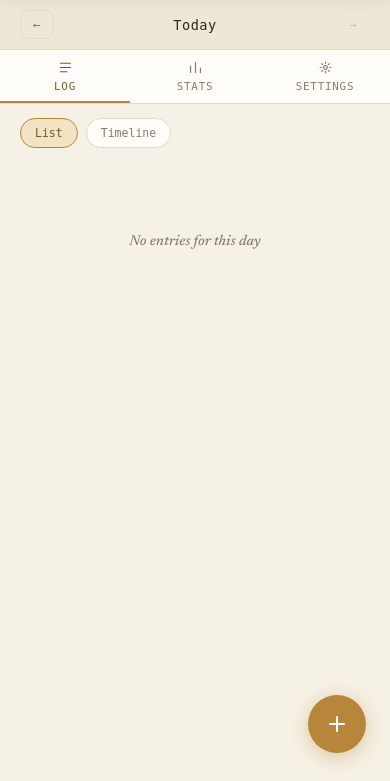
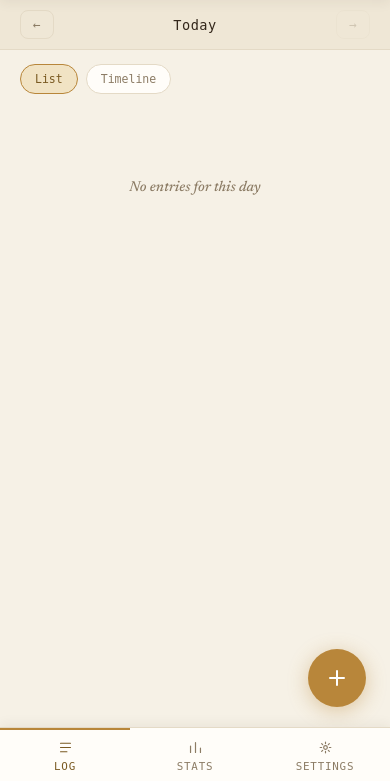
Before and after one commit to kelvan/infabula, a FastAPI app: page / in a window 390 px wide. Shown: the part 63-844 px from the top of the page. Run offline with FastAPI, Linux system fonts and the light colour scheme; data comes from the database, SQL or seed files in the repository; data that the repository does not hold is empty.

Commit message:
move the tab bar to the bottom of the screen
The app is used one-handed while holding a baby, and the tabs sat at
the very top — the hardest place on a phone to reach with a thumb.

```diff
--- a/static/style.css
+++ b/static/style.css
@@ -101,8 +101,15 @@ header .logo-svg { height: 38px; width: auto; }
 /* ── Tab bar ── */
 .tab-bar {
   display: flex;
-  border-bottom: 1.5px solid var(--border);
+  border-top: 1.5px solid var(--border);
   background: var(--surface);
+  position: fixed;
+  left: 0;
+  right: 0;
+  bottom: 0;
+  z-index: 200;
+  padding-bottom: env(safe-area-inset-bottom, 0px);
+  box-shadow: 0 -2px 12px rgba(58,46,34,0.07);
 }
 .tab-btn {
   flex: 1;
@@ -115,15 +122,15 @@ header .logo-svg { height: 38px; width: auto; }
   gap: 4px;
   color: var(--ink2);
   cursor: pointer;
-  border-bottom: 2.5px solid transparent;
+  border-top: 2.5px solid transparent;
   transition: all 0.15s;
 }
 .tab-btn .tab-ic { width: 17px; height: 17px; stroke: currentColor; fill: none; stroke-width: 1.7; stroke-linecap: round; stroke-linejoin: round; }
 .tab-btn .tab-lbl { font-family: ui-monospace, 'Cascadia Code', 'Source Code Pro', monospace; font-size: 0.68rem; text-transform: uppercase; letter-spacing: 0.07em; }
-.tab-btn.active { color: var(--accent-ink); border-bottom-color: var(--accent); }
+.tab-btn.active { color: var(--accent-ink); border-top-color: var(--accent); }
 
 /* ── Main layout ── */
-.main { max-width: 700px; margin: 0 auto; padding: 0 0 100px; }
+.main { max-width: 700px; margin: 0 auto; padding: 0 0 calc(150px + env(safe-area-inset-bottom, 0px)); }
 .tab-page { display: none; }
 .tab-page.active { display: block; }
 
@@ -379,7 +386,7 @@ header .logo-svg { height: 38px; width: auto; }
 /* ── FAB ── */
 .fab {
   position: fixed;
-  bottom: 28px;
+  bottom: calc(74px + env(safe-area-inset-bottom, 0px));
   right: 24px;
   width: 58px;
   height: 58px;
@@ -501,7 +508,7 @@ header .logo-svg { height: 38px; width: auto; }
 /* Toast */
 .toast {
   position: fixed;
-  bottom: 100px;
+  bottom: calc(146px + env(safe-area-inset-bottom, 0px));
   left: 50%;
   transform: translateX(-50%) translateY(30px);
   background: var(--ink);
--- a/templates/index.html
+++ b/templates/index.html
@@ -22,20 +22,6 @@
   <input type="date" id="date-picker" class="date-picker-hidden" onchange="jumpToDate(this.value)">
 </div>
 
-<div class="tab-bar">
-  <button class="tab-btn active" id="tab-btn-log" onclick="switchTab('log', this)">
-    <svg viewBox="0 0 24 24" class="tab-ic"><path d="M5 6h14M5 12h14M5 18h9"/></svg>
-    <span class="tab-lbl">Verlauf</span>
-  </button>
-  <button class="tab-btn" id="tab-btn-stats" onclick="switchTab('stats', this)">
-    <svg viewBox="0 0 24 24" class="tab-ic"><path d="M5 19V10M12 19V5M19 19v-6"/></svg>
-    <span class="tab-lbl">Auswertung</span>
-  </button>
-  <button class="tab-btn" id="tab-btn-settings" onclick="switchTab('settings', this)">
-    <svg viewBox="0 0 24 24" class="tab-ic"><circle cx="12" cy="12" r="2.6"/><path d="M12 4.5v2M12 17.5v2M19.5 12h-2M6.5 12h-2M17.4 6.6l-1.4 1.4M8 16l-1.4 1.4M17.4 17.4L16 16M8 8 6.6 6.6"/></svg>
-    <span class="tab-lbl">Einstellungen</span>
-  </button>
-</div>
 
 <div class="main">
   <div class="tab-page active" id="tab-log">
@@ -101,6 +87,21 @@
 })();
 </script>
 
+<div class="tab-bar">
+  <button class="tab-btn active" id="tab-btn-log" onclick="switchTab('log', this)">
+    <svg viewBox="0 0 24 24" class="tab-ic"><path d="M5 6h14M5 12h14M5 18h9"/></svg>
+    <span class="tab-lbl">Verlauf</span>
+  </button>
+  <button class="tab-btn" id="tab-btn-stats" onclick="switchTab('stats', this)">
+    <svg viewBox="0 0 24 24" class="tab-ic"><path d="M5 19V10M12 19V5M19 19v-6"/></svg>
+    <span class="tab-lbl">Auswertung</span>
+  </button>
+  <button class="tab-btn" id="tab-btn-settings" onclick="switchTab('settings', this)">
+    <svg viewBox="0 0 24 24" class="tab-ic"><circle cx="12" cy="12" r="2.6"/><path d="M12 4.5v2M12 17.5v2M19.5 12h-2M6.5 12h-2M17.4 6.6l-1.4 1.4M8 16l-1.4 1.4M17.4 17.4L16 16M8 8 6.6 6.6"/></svg>
+    <span class="tab-lbl">Einstellungen</span>
+  </button>
+</div>
+
 <button class="fab" id="fab" onclick="openModal()" title="Neuer Eintrag">
   <svg viewBox="0 0 24 24" class="ic"><path d="M12 5v14M5 12h14"/></svg>
 </button>
```
